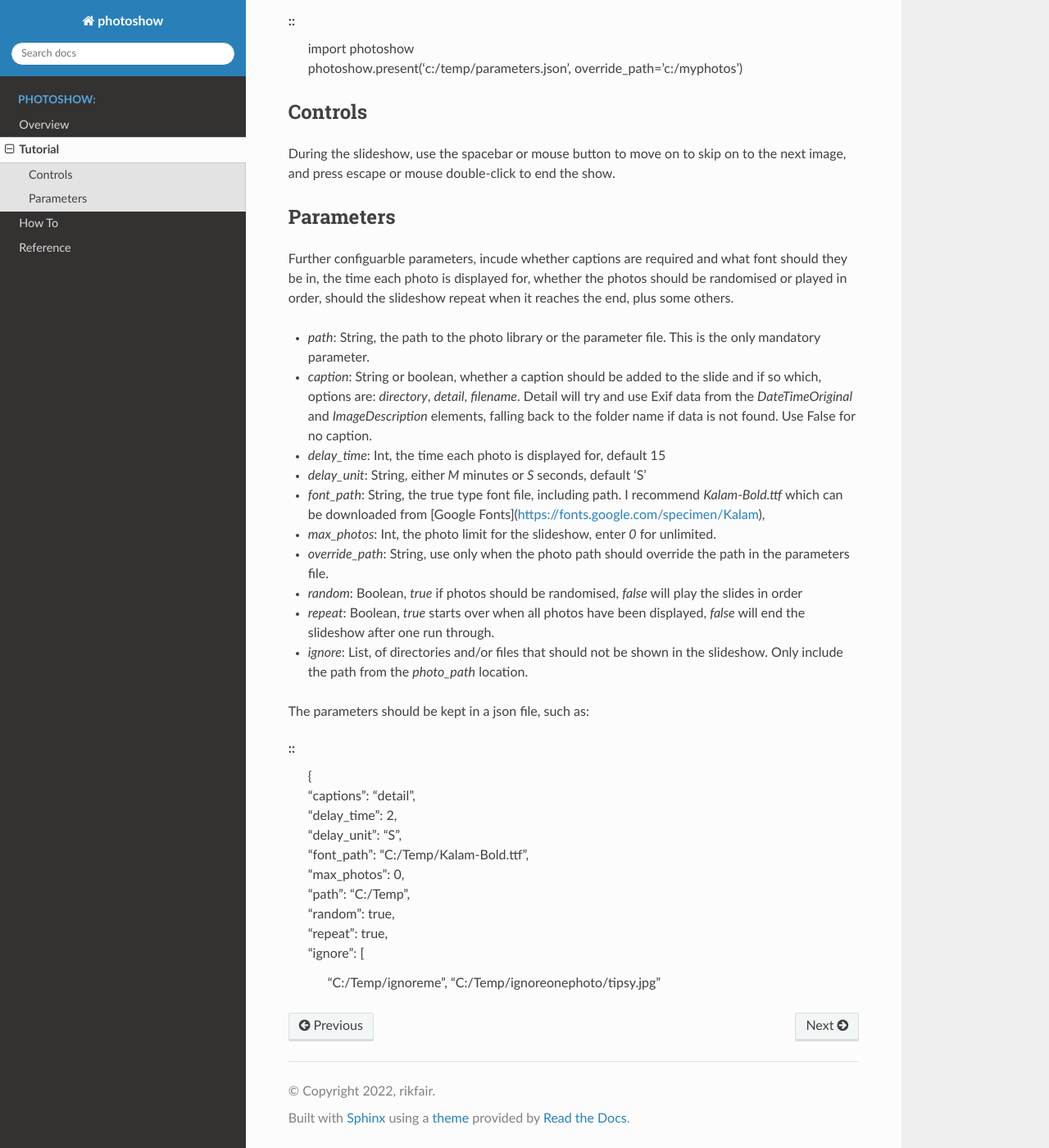
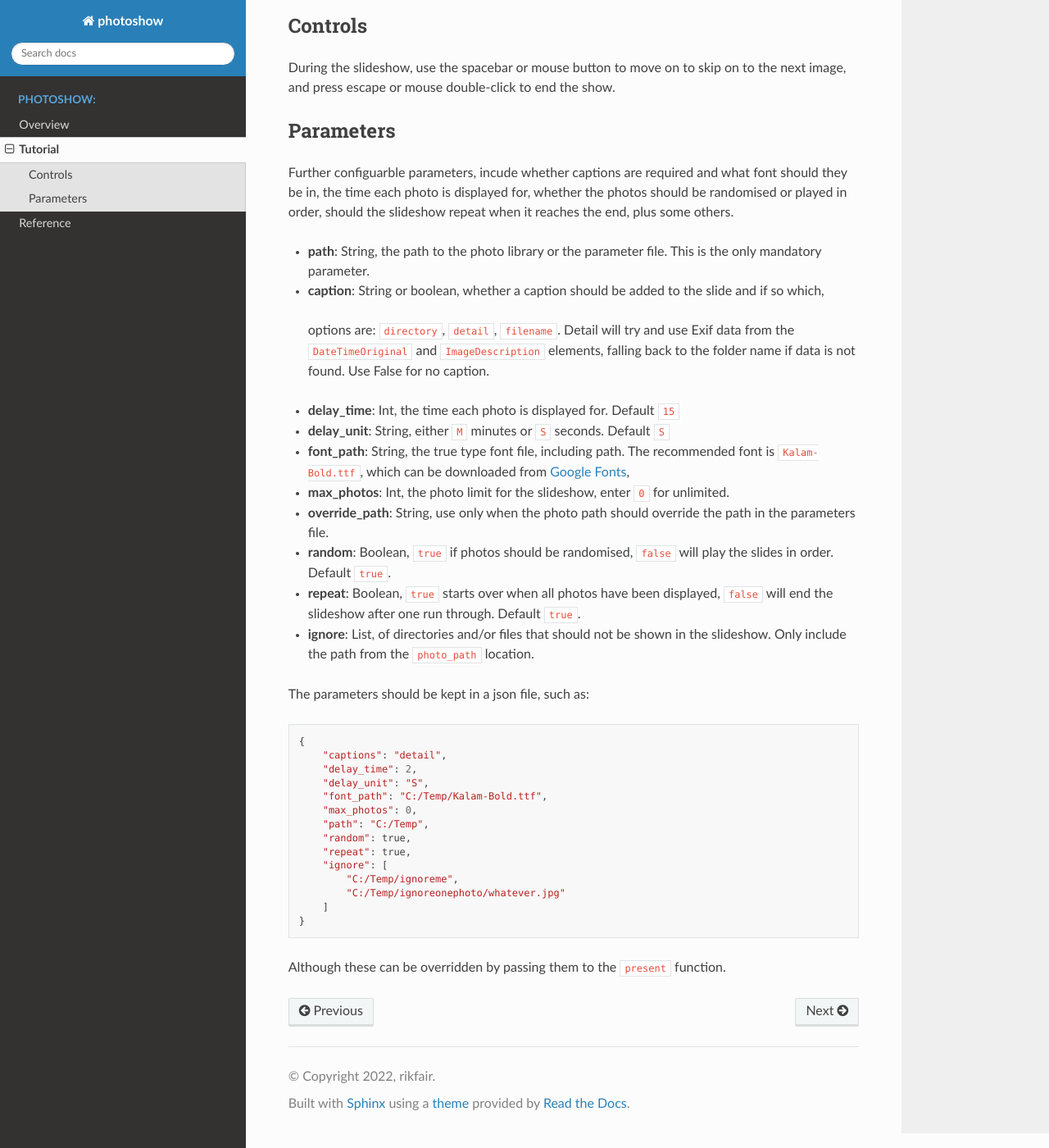
Before and after one commit to rikfair/photoshow, a Sphinx documentation site: the page built from docs/tutorial.rst, in a window 1280 px wide and 1400 px high, scrolled down 867 px. Shown: the whole window at 82% size. Built offline with Sphinx 7.4.7 and the Read the Docs theme 2.0.0, drawn with Linux system fonts in a browser that asks for light colours; some of the changed text lies outside the part shown.

```diff
--- a/docs/howto.rst
+++ /dev/null
@@ -1,4 +0,0 @@
-How To
-======
-
-Blurb
--- a/docs/tutorial.rst
+++ b/docs/tutorial.rst
@@ -1,73 +1,82 @@
+
 Tutorial
 ========
 
-The module can be run directly from the command line. For example for a slideshow of all the photos in the `c:\temp` directory would be:
+The module can be run directly from the command line. For example for a slideshow of all the photos in the ``c:\temp`` directory would be:
 
-::
+.. code-block::
+
     python -m photoshow c:/temp
 
 There are further configurable options, for these you can specifiy a parameter json file, see blow for parameter details.
 
-::
+.. code-block::
+
     python -m photoshow c:/temp/parameters.json
 
 Or imported from another module. Call the present function to run the slides.
 
-::
+.. code-block::
+
     import photoshow
     photoshow.present('c:/temp', caption='detail', delay_time=5)
 
 The parameters file can still be used if enbedding in another module.
 
-::
+.. code-block::
+
     import photoshow
     photoshow.present('c:/temp/parameters.json')
 
+The path parameter normally contains either the photos path or the path for the parameters file.
+To override the path in the parameters file, pass the overriding path using the ``override_path`` parameter.
 
-Parameters can be overridden, preference order is explictly provided, parameter file, default value.
+.. code-block::
 
-The path parameter normally contains either the photos path or the path for the parameters file.
-To override the path in the parameters file, pass the overriding path using the `override_path` parameter.
-
-::
     import photoshow
     photoshow.present('c:/temp/parameters.json', override_path='c:/myphotos')
 
 Controls
 --------
 
-During the slideshow, use the spacebar or mouse button to move on to skip on to the next image, and press escape or mouse double-click to end the show.
+During the slideshow, use the spacebar or mouse button to move on to skip on to the next image,
+and press escape or mouse double-click to end the show.
 
 Parameters
 ----------
 
 Further configuarble parameters, incude whether captions are required and what font should they be in, the time each photo is displayed for, whether the photos should be randomised or played in order, should the slideshow repeat when it reaches the end, plus some others.
 
-- *path*: String, the path to the photo library or the parameter file. This is the only mandatory parameter.
-- *caption*: String or boolean, whether a caption should be added to the slide and if so which, options are: `directory`, `detail`, `filename`. Detail will try and use Exif data from the `DateTimeOriginal` and `ImageDescription` elements, falling back to the folder name if data is not found. Use False for no caption.
-- *delay_time*: Int, the time each photo is displayed for, default 15
-- *delay_unit*: String, either `M` minutes or `S` seconds, default 'S'
-- *font_path*: String, the true type font file, including path. I recommend `Kalam-Bold.ttf` which can be downloaded from [Google Fonts](https://fonts.google.com/specimen/Kalam),
-- *max_photos*: Int, the photo limit for the slideshow, enter `0` for unlimited.
-- *override_path*: String, use only when the photo path should override the path in the parameters file.
-- *random*: Boolean, `true` if photos should be randomised, `false` will play the slides in order
-- *repeat*: Boolean, `true` starts over when all photos have been displayed, `false` will end the slideshow after one run through.
-- *ignore*: List, of directories and/or files that should not be shown in the slideshow. Only include the path from the `photo_path` location.
+- **path**: String, the path to the photo library or the parameter file. This is the only mandatory parameter.
+- **caption**: String or boolean, whether a caption should be added to the slide and if so which,
+ options are: ``directory``, ``detail``, ``filename``.
+ Detail will try and use Exif data from the ``DateTimeOriginal`` and ``ImageDescription`` elements, falling back to the folder name if data is not found. Use False for no caption.
+- **delay_time**: Int, the time each photo is displayed for. Default ``15``
+- **delay_unit**: String, either ``M`` minutes or ``S`` seconds. Default ``S``
+- **font_path**: String, the true type font file, including path. The recommended font is ``Kalam-Bold.ttf``, which can be downloaded from `Google Fonts <https://fonts.google.com/specimen/Kalam>`_,
+- **max_photos**: Int, the photo limit for the slideshow, enter ``0`` for unlimited.
+- **override_path**: String, use only when the photo path should override the path in the parameters file.
+- **random**: Boolean, ``true`` if photos should be randomised, ``false`` will play the slides in order. Default ``true``.
+- **repeat**: Boolean, ``true`` starts over when all photos have been displayed, ``false`` will end the slideshow after one run through. Default ``true``.
+- **ignore**: List, of directories and/or files that should not be shown in the slideshow. Only include the path from the ``photo_path`` location.
 
 The parameters should be kept in a json file, such as:
 
-::
+.. code-block::
+
     {
-    "captions": "detail",
-    "delay_time": 2,
-    "delay_unit": "S",
-    "font_path": "C:/Temp/Kalam-Bold.ttf",
-    "max_photos": 0,
-    "path": "C:/Temp",
-    "random": true,
-    "repeat": true,
-    "ignore": [
-        "C:/Temp/ignoreme",
-        "C:/Temp/ignoreonephoto/tipsy.jpg"
-    ]
+        "captions": "detail",
+        "delay_time": 2,
+        "delay_unit": "S",
+        "font_path": "C:/Temp/Kalam-Bold.ttf",
+        "max_photos": 0,
+        "path": "C:/Temp",
+        "random": true,
+        "repeat": true,
+        "ignore": [
+            "C:/Temp/ignoreme",
+            "C:/Temp/ignoreonephoto/whatever.jpg"
+        ]
     }
+
+Although these can be overridden by passing them to the ``present`` function.
```
Also changed, not shown: README.md (deleted, +0 -129 lines), docs/index.rst (+0 -9 lines), setup.py (+4 -3 lines), 15 other files.
